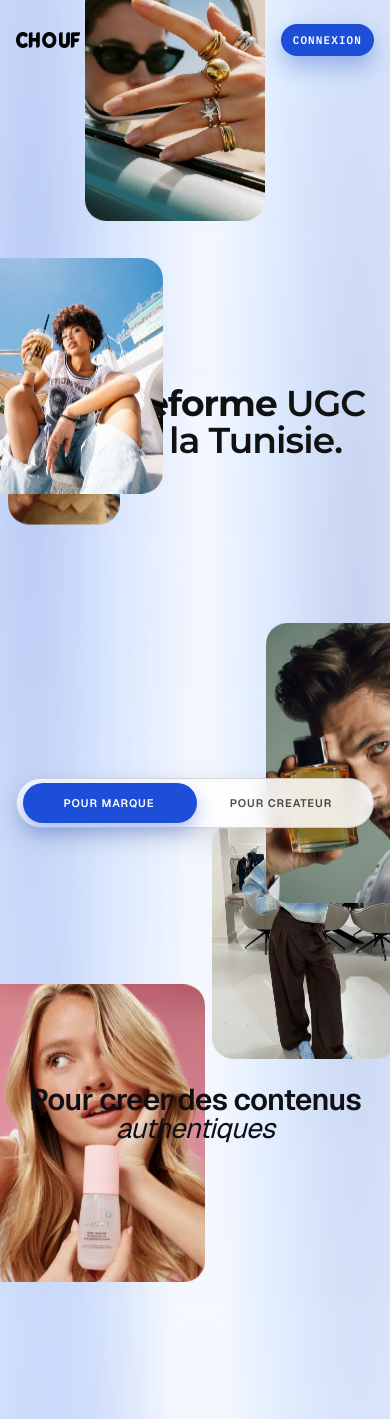
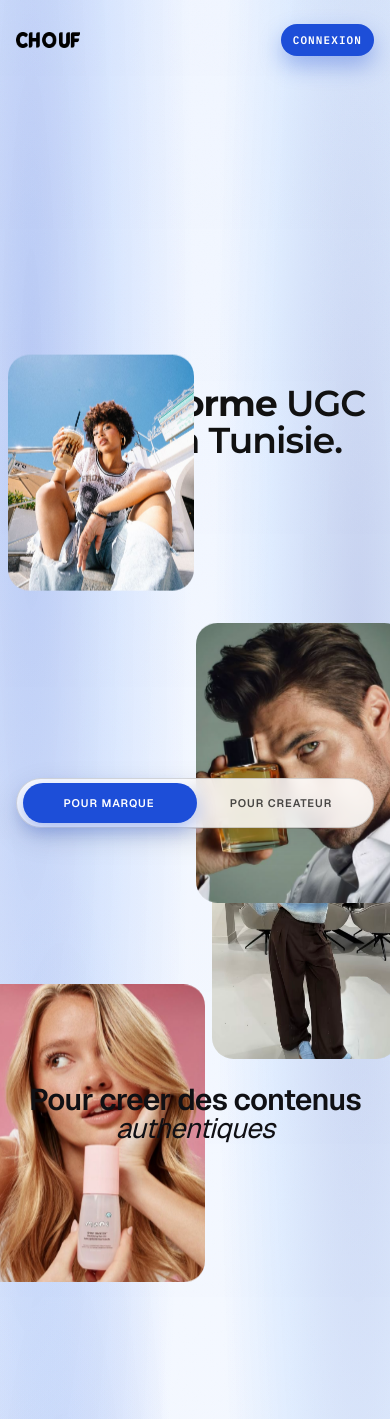
Before and after one commit to oubayhamzaoui5/chouf-ugc, a Next.js app: page /home-test in a window 390 px wide. Shown: the top 1419 px of the page. Built offline with nearby package versions, Linux system fonts and the light colour scheme.

Commit message:
Add mobile visibility toggle in parallax cards config

```diff
--- a/components/home-test/parallaxgallery.tsx
+++ b/components/home-test/parallaxgallery.tsx
@@ -22,11 +22,14 @@ type Card = {
   travel: number;
   zIndex: number;
   tag: string;
+  showOnMobile: boolean;
 };
 
 type ParallaxGalleryProps = {
   audience?: "brand" | "creator";
 };
+
+const SHOW_IMAGES_ON_MOBILE = true;
 
 const cards: Card[] = [
   {
@@ -42,8 +45,9 @@ const cards: Card[] = [
     travel: 1400,
     zIndex: 3,
     tag: "#Tunis_Street",
-    mobileTop: "18%",
-    mobileLeft: "-6%",
+    showOnMobile: SHOW_IMAGES_ON_MOBILE,
+    mobileTop: "36%",
+    mobileLeft: "2%",
     mobileWidth: 186,
     mobileHeight: 236,
   },
@@ -60,6 +64,7 @@ const cards: Card[] = [
     travel: 600,
     zIndex: 3,
     tag: "#Sousse_Cafe",
+    showOnMobile: SHOW_IMAGES_ON_MOBILE,
     mobileTop: "86%",
     mobileLeft: "-6%",
     mobileWidth: 228,
@@ -78,6 +83,7 @@ const cards: Card[] = [
     travel: 1220,
     zIndex: 2,
     tag: "#Tozeur_Shoot",
+    showOnMobile: false,
     mobileTop: "150%",
     mobileRight: "32%",
     mobileWidth: 180,
@@ -96,8 +102,9 @@ const cards: Card[] = [
     travel: 860,
     zIndex: 3,
     tag: "#Medina_Life",
+    showOnMobile: SHOW_IMAGES_ON_MOBILE,
     mobileTop: "26%",
-    mobileRight: "-22%",
+    mobileRight: "-4%",
     mobileWidth: 210,
     mobileHeight: 280,
   },
@@ -114,6 +121,7 @@ const cards: Card[] = [
     travel: 1080,
     zIndex: 2,
     tag: "#Hammamet_Vibes",
+    showOnMobile: false,
     mobileTop: "112%",
     mobileLeft: "2%",
     mobileWidth: 112,
@@ -132,6 +140,7 @@ const cards: Card[] = [
     travel: 700,
     zIndex: 1,
     tag: "#Sfax_Home",
+    showOnMobile: SHOW_IMAGES_ON_MOBILE,
     mobileTop: "196%",
     mobileRight: "-2%",
     mobileWidth: 186,
@@ -206,6 +215,9 @@ export default function ParallaxGallery({ audience = "creator" }: ParallaxGaller
         style={{ ["--scroll-progress" as string]: 0 } as CSSProperties}
       >
         {cards.map((card) => {
+          if (isMobile && !card.showOnMobile) {
+            return null;
+          }
           const mobileScale = 0.62;
           const width = isMobile ? card.mobileWidth ?? Math.round(card.width * mobileScale) : card.width;
           const height = isMobile ? card.mobileHeight ?? Math.round(card.height * mobileScale) : card.height;
```
